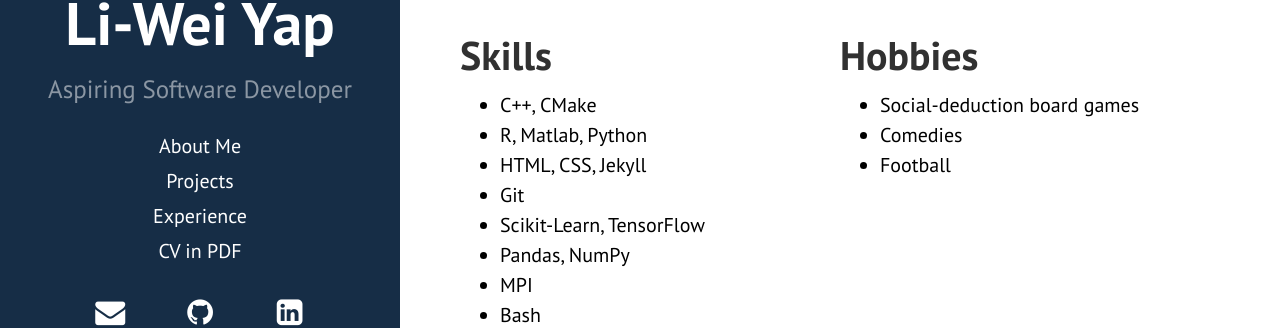
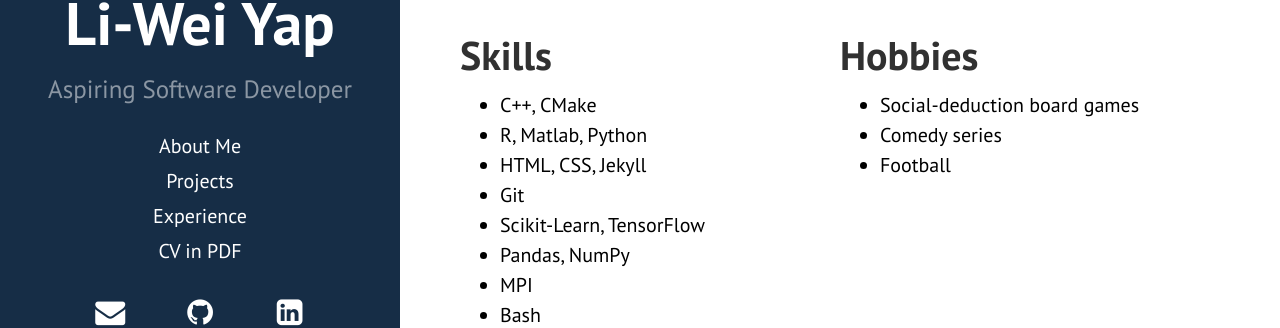
Before and after one commit to liweiyap/liweiyap.github.io, a Jekyll site: the page built from index.html, in a window 1280 px wide. Shown: the part 234-562 px from the top of the page. Built offline with Jekyll 4.4.1, drawn with Linux system fonts in a browser that asks for light colours; nearby versions of some CDN libraries.

Commit message:
Edit hobbies.

```diff
--- a/index.html
+++ b/index.html
@@ -29,7 +29,7 @@ layout: page
             <h1>Hobbies</h1>
             <ul>
                 <li>Social-deduction board games</li>
-                <li>Comedies</li>
+                <li>Comedy series</li>
                 <li>Football</li>
             </ul>
         </div>
```
